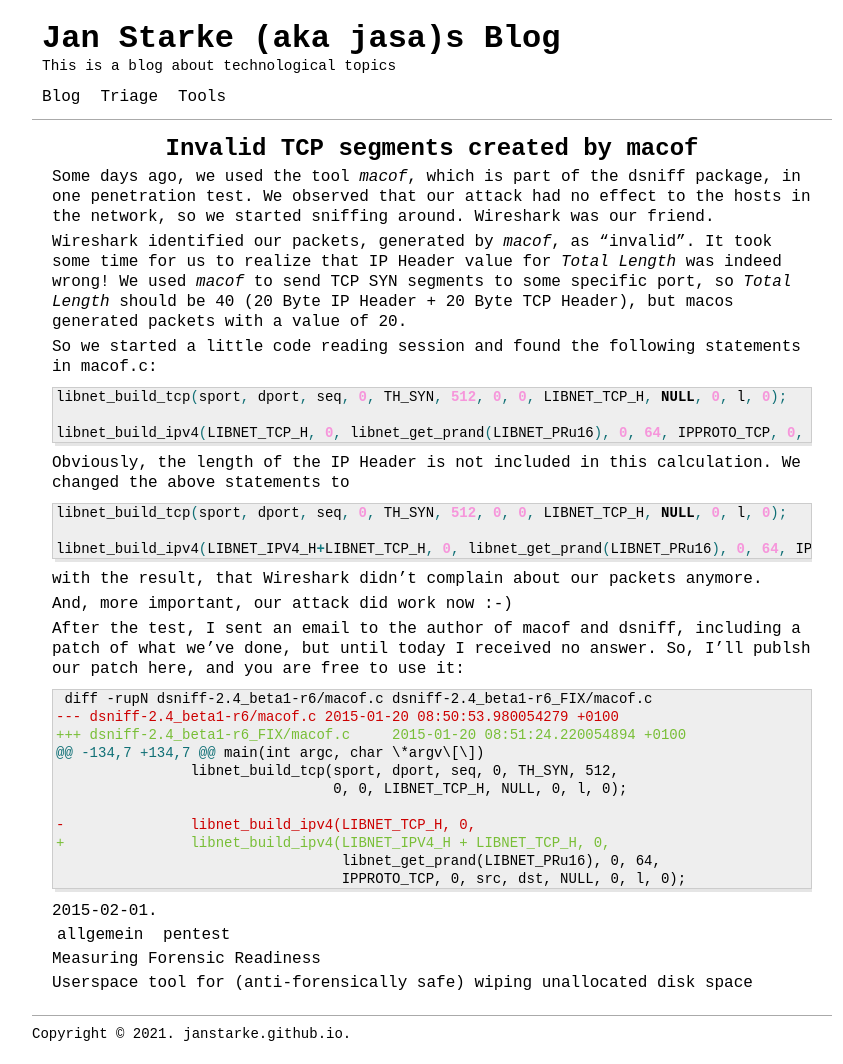
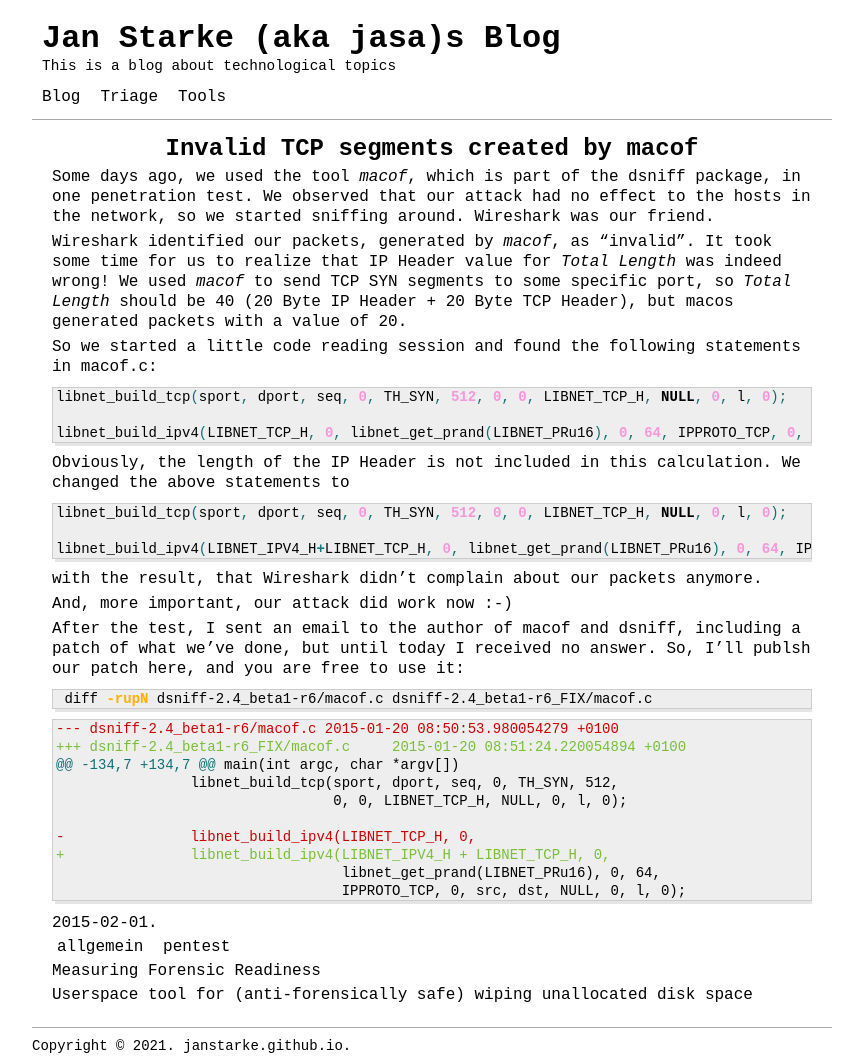
Before and after one commit to janstarke/janstarke.github.io, a Jekyll site: the page built from _posts/2015-02-01-invalid-tcp-segments-created-by-macof.md, in a window 1280 px wide. Shown: the whole page, without its empty margins (208-1051 px from the left). Built offline with Jekyll 4.4.1, drawn with Linux system fonts in a browser that asks for light colours.

Commit message:
fixed macof post

`````diff
--- a/_posts/2015-02-01-invalid-tcp-segments-created-by-macof.md
+++ b/_posts/2015-02-01-invalid-tcp-segments-created-by-macof.md
@@ -33,11 +33,14 @@
 
 After the test, I sent an email to the author of macof and dsniff, including a patch of what we've done, but until today I received no answer. So, I'll publsh our patch here, and you are free to use it:
 
+```shell
+ diff -rupN dsniff-2.4_beta1-r6/macof.c dsniff-2.4_beta1-r6_FIX/macof.c
+````
+
 ```diff
- diff -rupN dsniff-2.4_beta1-r6/macof.c dsniff-2.4_beta1-r6_FIX/macof.c
 --- dsniff-2.4_beta1-r6/macof.c	2015-01-20 08:50:53.980054279 +0100
 +++ dsniff-2.4_beta1-r6_FIX/macof.c	2015-01-20 08:51:24.220054894 +0100
-@@ -134,7 +134,7 @@ main(int argc, char \*argv\[\])
+@@ -134,7 +134,7 @@ main(int argc, char *argv[])
  		libnet_build_tcp(sport, dport, seq, 0, TH_SYN, 512,
  				 0, 0, LIBNET_TCP_H, NULL, 0, l, 0);
 
`````
